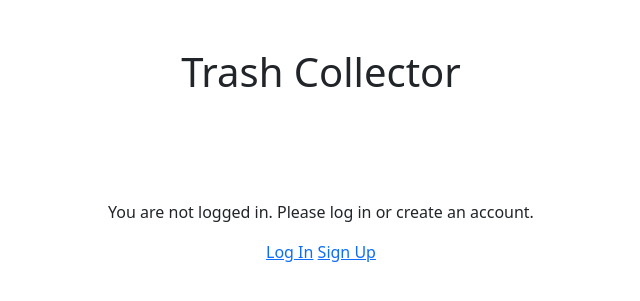
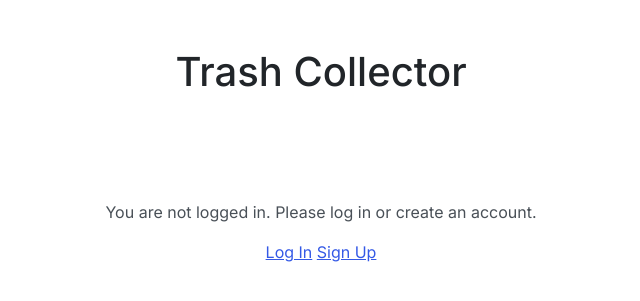
Before and after one commit to DustinFlynn297/TrashCollector, a Django app: page / in a window 1280 px wide. Shown: the top 301 px of the page, without its empty margins (319-959 px from the left). Run offline with Django 3.2, Linux system fonts and the light colour scheme; some libraries are stand-ins or nearby versions.

Commit message:
updated them and links

```diff
--- a/trash_collector/templates/base.html
+++ b/trash_collector/templates/base.html
@@ -1,14 +1,21 @@
 <!DOCTYPE html>
 <html lang="en">
 <head>
+
   <meta charset="utf-8">
-  <link href="https://cdn.jsdelivr.net/npm/bootstrap@5.1.1/dist/css/bootstrap.min.css" rel="stylesheet" integrity="sha384-F3w7mX95PdgyTmZZMECAngseQB83DfGTowi0iMjiWaeVhAn4FJkqJByhZMI3AhiU" crossorigin="anonymous">
   <meta name="viewport" content="width=device-width, initial-scale=1, shrink-to-fit=no">
+  <!-- Bootstrap CSS -->
+  <link rel="stylesheet" href="https://stackpath.bootstrapcdn.com/bootstrap/4.3.1/css/bootstrap.min.css" integrity="sha384-ggOyR0iXCbMQv3Xipma34MD+dH/1fQ784/j6cY/iJTQUOhcWr7x9JvoRxT2MZw1T" crossorigin="anonymous">
+  <!-- Bootstrap Theme -->
+  <link href="https://bootswatch.com/5/zephyr/bootstrap.css" rel="stylesheet">
+  <link rel="stylesheet" href="https://bootswatch.com/_vendor/font-awesome/css/font-awesome.min.css">
+  <link rel="stylesheet" href="https://bootswatch.com/_vendor/prismjs/themes/prism-okaidia.css">
   <title>{% block title %}{% endblock %}</title>
+
 </head>
   <body>
   {% if user.is_authenticated %}
-  <nav class="navbar navbar-expand-lg navbar-light bg-light">
+  <nav class="navbar navbar-expand-lg navbar-dark bg-primary">
     <a class="navbar-brand" href="#">Trash Collector</a>
     <div class="navbar-nav">
     {% block navbar %}{% endblock %}
@@ -30,5 +37,9 @@
         </div>
       </div>
     </main>
+
+    <script src="https://code.jquery.com/jquery-3.3.1.slim.min.js" integrity="sha384-q8i/X+965DzO0rT7abK41JStQIAqVgRVzpbzo5smXKp4YfRvH+8abtTE1Pi6jizo" crossorigin="anonymous"></script>
+    <script src="https://cdnjs.cloudflare.com/ajax/libs/popper.js/1.14.7/umd/popper.min.js" integrity="sha384-UO2eT0CpHqdSJQ6hJty5KVphtPhzWj9WO1clHTMGa3JDZwrnQq4sF86dIHNDz0W1" crossorigin="anonymous"></script>
+    <script src="https://stackpath.bootstrapcdn.com/bootstrap/4.3.1/js/bootstrap.min.js" integrity="sha384-JjSmVgyd0p3pXB1rRibZUAYoIIy6OrQ6VrjIEaFf/nJGzIxFDsf4x0xIM+B07jRM" crossorigin="anonymous"></script>
   </body>
 </html>
```
